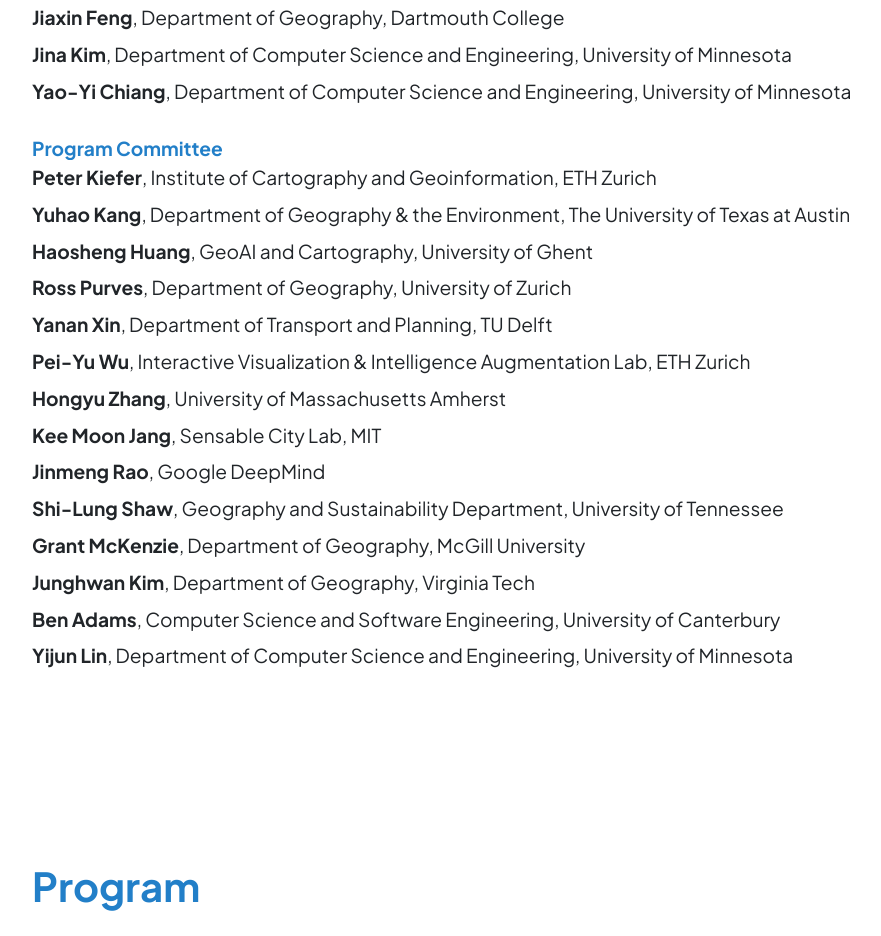
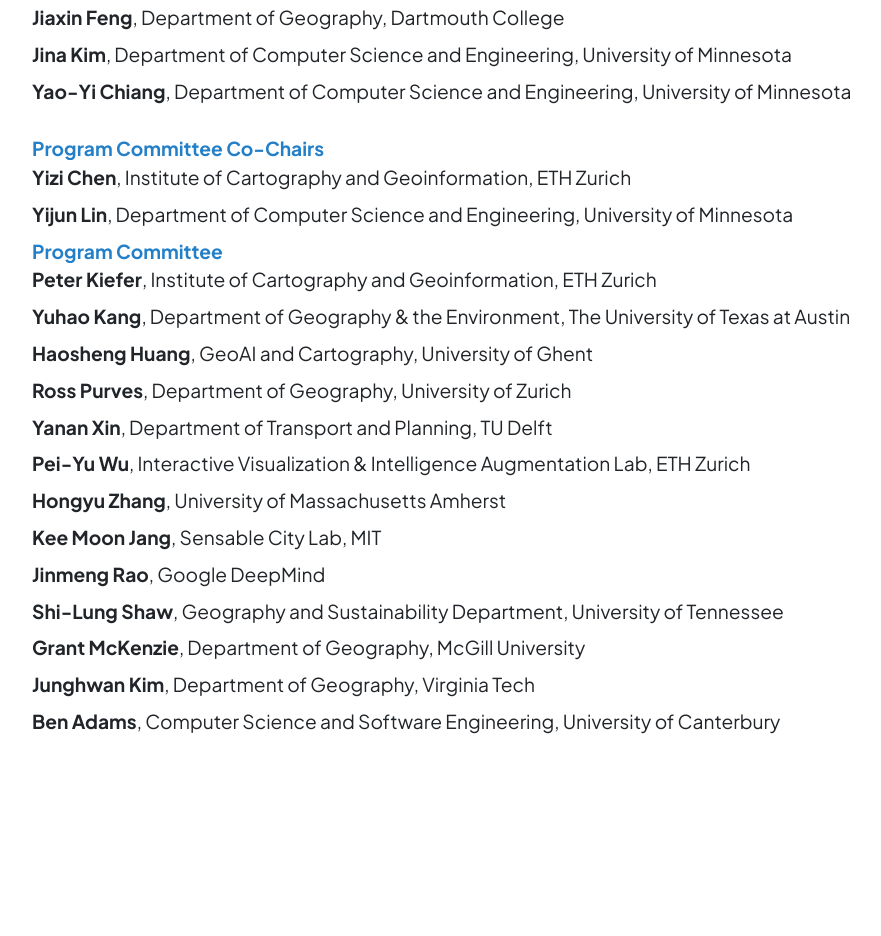
Before and after one commit to geohcc/geohcc.github.io, a plain HTML site: page index.html in a window 1280 px wide. Shown: the part 2718-3654 px from the top of the page, without its empty margins (86-967 px from the left). Drawn offline with nearby package versions, Linux system fonts and the light colour scheme.

Commit message:
Update index.html

```diff
--- a/index.html
+++ b/index.html
@@ -160,6 +160,10 @@
                     <p class="mb-2"><strong>Jina Kim</strong>, Department of Computer Science and Engineering, University of Minnesota</p>
                     <p class="mb-0"><strong>Yao-Yi Chiang</strong>, Department of Computer Science and Engineering, University of Minnesota</p></br>
 
+                    <strong class="text-gradient d-inline">Program Committee Co-Chairs</strong></br>
+                    <p class="mb-2"><strong>Yizi Chen</strong>, Institute of Cartography and Geoinformation, ETH Zurich</p>
+                    <p class="mb-2"><strong>Yijun Lin</strong>, Department of Computer Science and Engineering, University of Minnesota</p>
+
                     <strong class="text-gradient d-inline">Program Committee</strong></br>
                     <p class="mb-2"><strong>Peter Kiefer</strong>, Institute of Cartography and Geoinformation, ETH Zurich</p>
                     <p class="mb-2"><strong>Yuhao Kang</strong>, Department of Geography & the Environment, The University of Texas at Austin</p>
@@ -174,7 +178,7 @@
                     <p class="mb-2"><strong>Grant McKenzie</strong>, Department of Geography, McGill University</p>
                     <p class="mb-2"><strong>Junghwan Kim</strong>, Department of Geography, Virginia Tech</p>
                     <p class="mb-2"><strong>Ben Adams</strong>, Computer Science and Software Engineering, University of Canterbury</p>
-                    <p class="mb-2"><strong>Yijun Lin</strong>, Department of Computer Science and Engineering, University of Minnesota</p>
+
                 </div>
             </div>
         </section>
```
